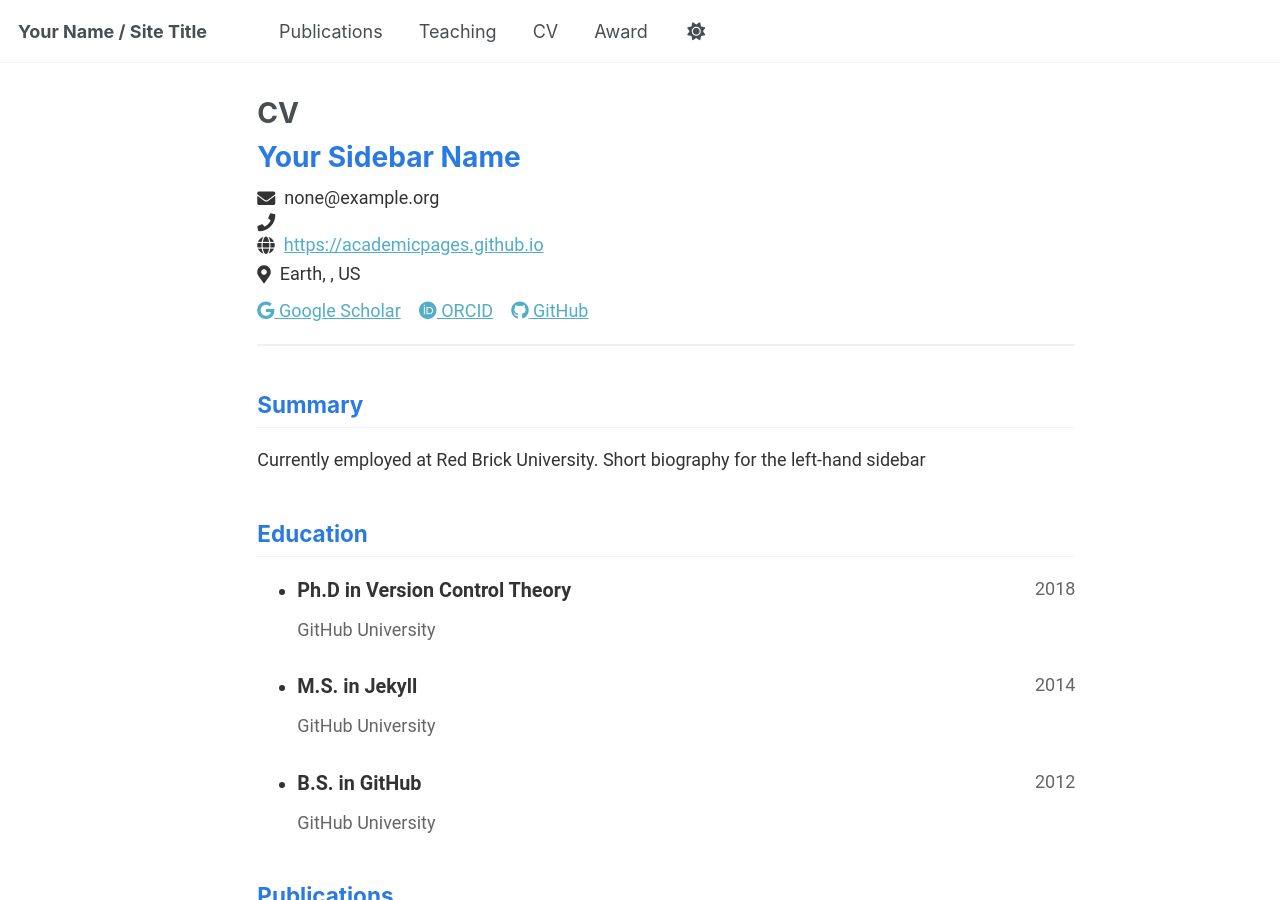
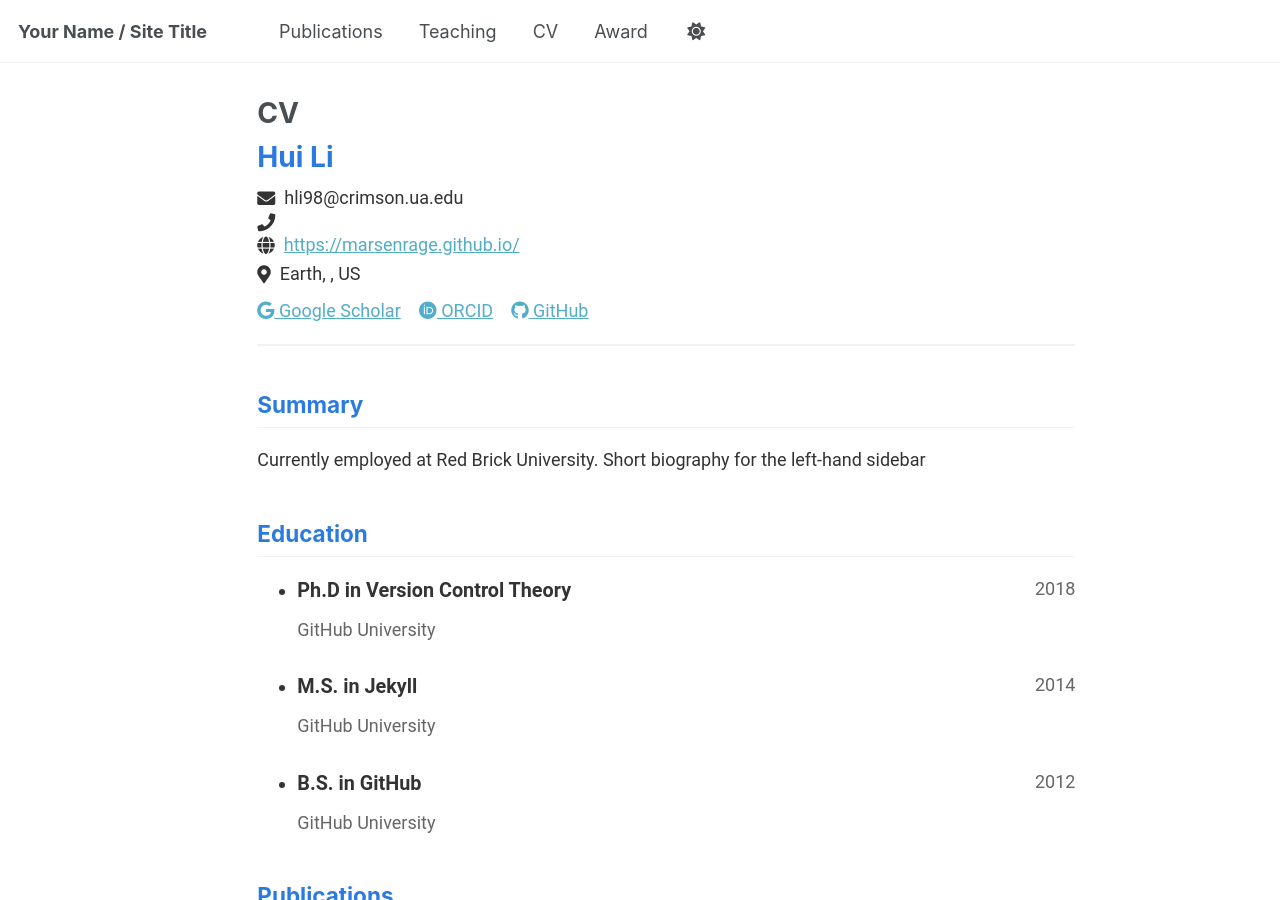
Before and after one commit to Marsenrage/Marsenrage.github.io, a Jekyll site: the page built from _pages/cv-json.md, in a window 1280 px wide and 900 px high. Built offline with Jekyll 4.4.1, drawn with Linux system fonts in a browser that asks for light colours.

Commit message:
Update cv.json

```diff
--- a/_data/cv.json
+++ b/_data/cv.json
@@ -1,9 +1,9 @@
 {
   "basics": {
-    "name": "Your Sidebar Name",
-    "email": "none@example.org",
+    "name": "Hui Li",
+    "email": "hli98@crimson.ua.edu",
     "phone": "",
-    "website": "https://academicpages.github.io",
+    "website": "https://marsenrage.github.io/",
     "summary": "Currently employed at Red Brick University. Short biography for the left-hand sidebar",
     "location": {
       "address": "",
```
